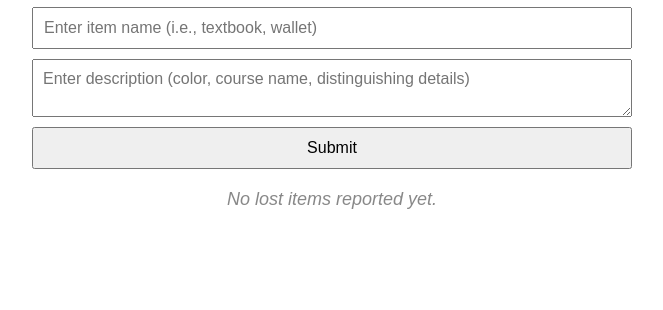
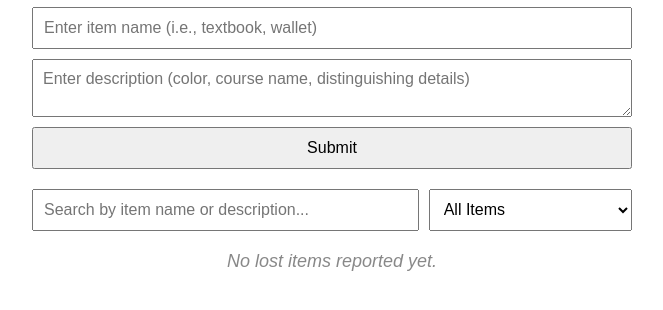
Before and after one commit to vcharles2/lost-and-found-list, a website: page index.html in a window 1280 px wide. Shown: the part 184-494 px from the top of the page, without its empty margins (308-971 px from the left). Drawn offline with Linux system fonts and the light colour scheme.

Commit message:
Add live keywork search bar and Lost/Found category filter

```diff
--- a/index.html
+++ b/index.html
@@ -24,6 +24,16 @@
             <button type="submit" class="add-btn">Submit</button>
         </form>
 
+        <!-- Search and Filter Controls (US-04) -->
+        <div class="filter-controls">
+            <input type="text" id="searchInput" placeholder="Search by item name or description..." autocomplete="off">
+            <select id="categoryFilter" aria-label="Filter by Status">
+                <option value="All">All Items</option>
+                <option value="Lost">Lost Only</option>
+                <option value="Found">Found Only</option>
+            </select>
+        </div>
+
         <!-- List to display items -->
         <ul id="lostItemsList"></ul>
         <div id="emptyMessage" class="empty-state">No lost items reported yet.</div>
--- a/script.js
+++ b/script.js
@@ -8,6 +8,9 @@ const categoryInput = document.getElementById('categoryInput');
 const itemInput = document.getElementById('itemInput');
 const descriptionInput = document.getElementById('descriptionInput');
 const errorMessage = document.getElementById('errorMessage');
+
+const searchInput = document.getElementById('searchInput');
+const categoryFilter = document.getElementById('categoryFilter');
 const itemList = document.getElementById('lostItemsList');
 const emptyMessage = document.getElementById('emptyMessage');
 
@@ -33,6 +36,10 @@ itemForm.addEventListener('submit', (e) => {
     }
 });
 
+// Live search and category filter listeners
+searchInput.addEventListener('input', renderItems);
+categoryFilter.addEventListener('change', renderItems);
+
 // Delete item function
 function deleteItem(id) {
     itemService.deleteItem(id);
@@ -43,16 +50,20 @@ function deleteItem(id) {
 function renderItems() {
     itemList.innerHTML = '';
 
-    const items = itemService.getItems();
+    const allItems = itemService.getItems();
+    const filteredItems = itemService.filterItems(searchInput.value, categoryFilter.value);
 
-    if (items.length === 0) {
+    if (filteredItems.length === 0) {
+        emptyMessage.textContent = allItems.length === 0
+            ? 'No lost items reported yet.'
+            : 'No matching items found.';
         emptyMessage.style.display = 'block';
         return;
     }
 
     emptyMessage.style.display = 'none';
 
-    items.forEach(item => {
+    filteredItems.forEach(item => {
         const li = document.createElement('li');
 
         const detailsDiv = document.createElement('div');
--- a/styles.css
+++ b/styles.css
@@ -30,6 +30,20 @@ button {
     color: #d93025;
     font-size: 14px;
     display: none;
+}
+
+.filter-controls {
+    display: flex;
+    gap: 10px;
+    margin-bottom: 15px;
+}
+
+.filter-controls input[type="text"] {
+    flex: 2;
+}
+
+.filter-controls select {
+    flex: 1;
 }
 
 ul {
```
